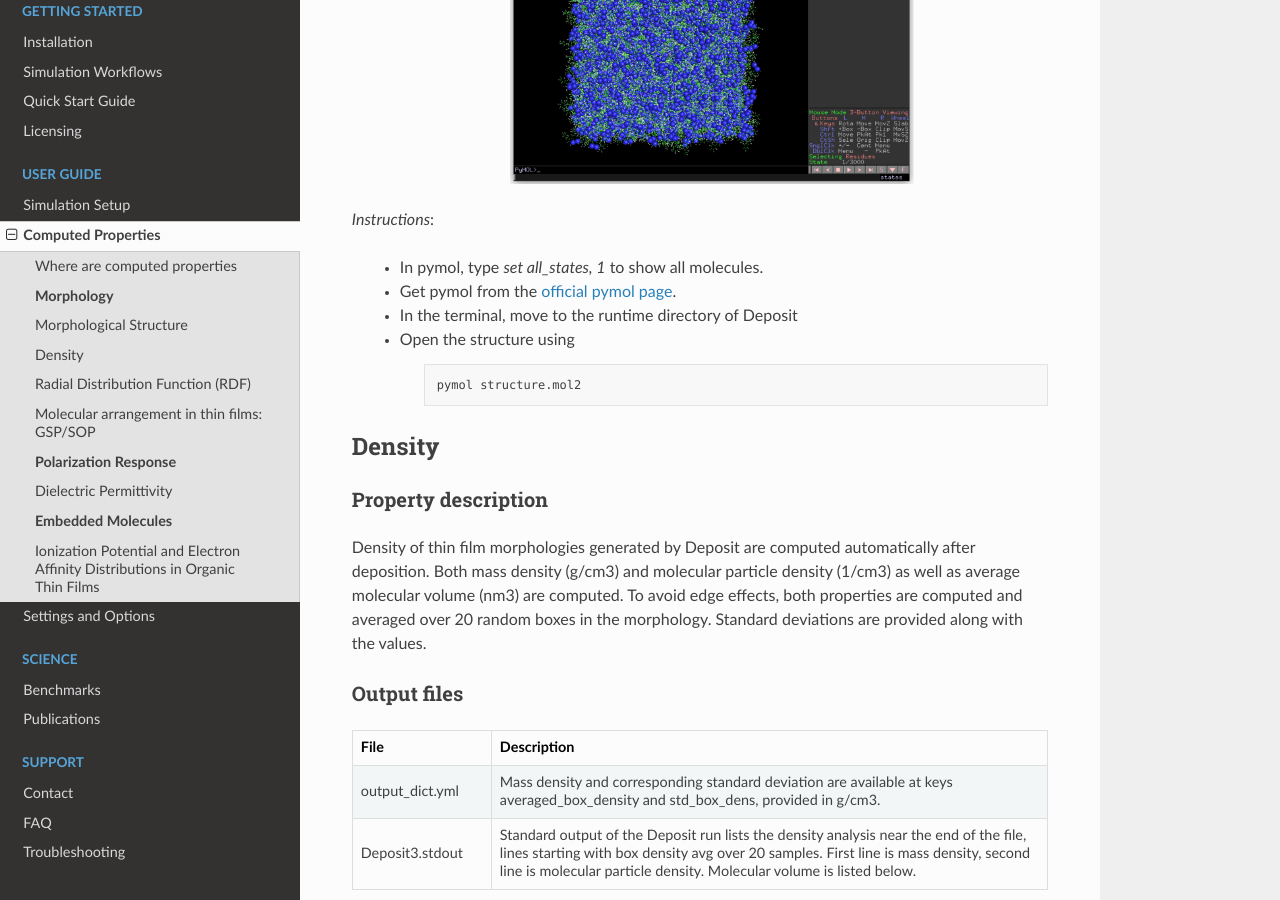
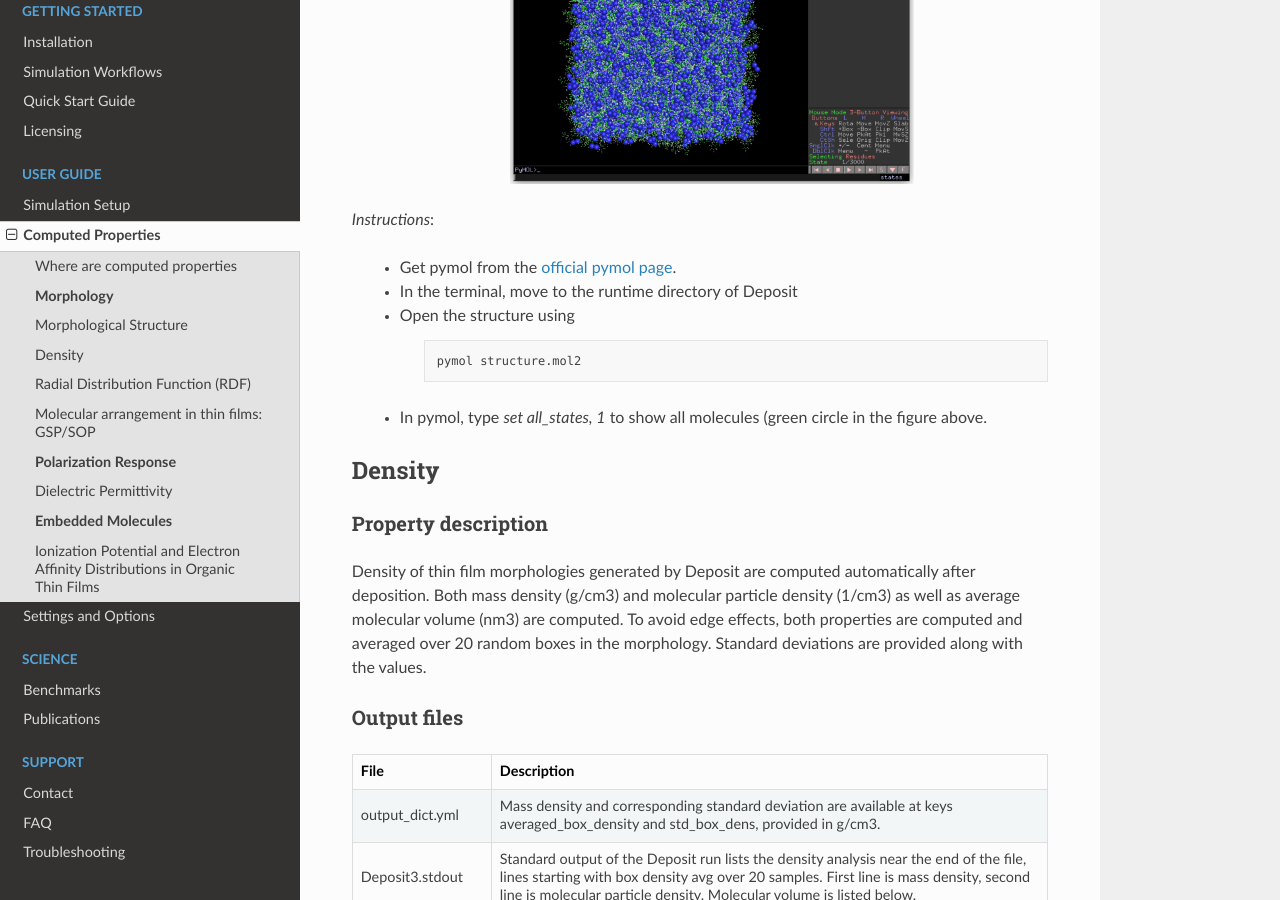
Before and after one commit to NanomatchGmbH/nanoscope-docs, a Sphinx documentation site: the page built from docs/source/user_guide/computed_properties.rst, in a window 1280 px wide and 900 px high, scrolled down 2913 px. Built offline with Sphinx 7.4.7 and the Read the Docs theme 3.1.0, drawn with Linux system fonts in a browser that asks for light colours; some of the changed lines change nothing that is shown.

Commit message:
some logical fix

```diff
--- a/docs/source/user_guide/computed_properties.rst
+++ b/docs/source/user_guide/computed_properties.rst
@@ -177,7 +177,6 @@ You can visualize the content of **cml** and **mol2** files using common molecul
 
 *Instructions*:
 
-    * In pymol, type `set all_states, 1` to show all molecules.
     * Get pymol from the `official pymol page <https://www.pymol.org/>`_.
     * In the terminal, move to the runtime directory of Deposit
     * Open the structure using
@@ -185,6 +184,8 @@ You can visualize the content of **cml** and **mol2** files using common molecul
         .. code-block:: bash
 
             pymol structure.mol2
+
+    * In pymol, type `set all_states, 1` to show all molecules (green circle in the figure above.
 
 
 .. _density:
```
